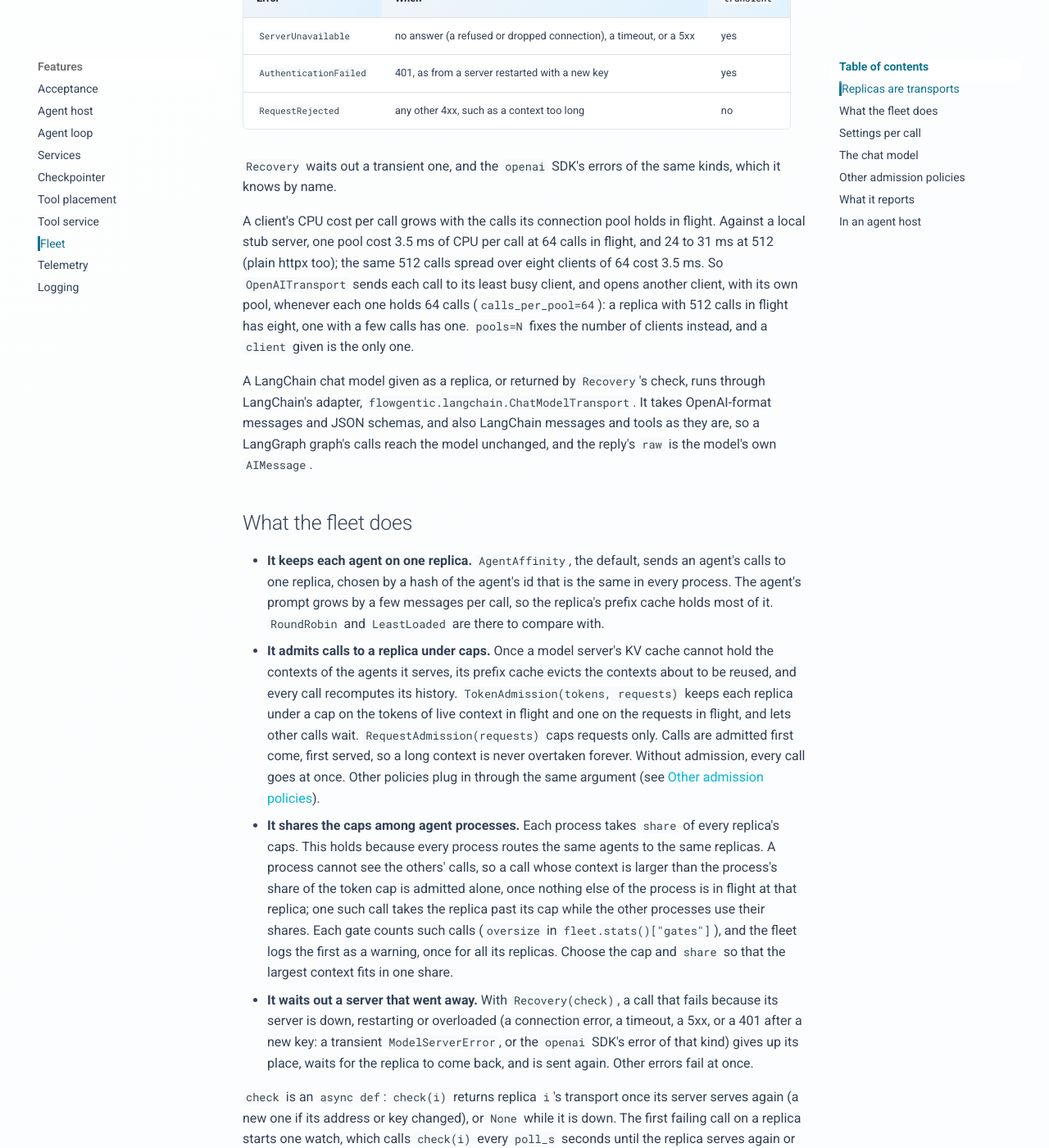
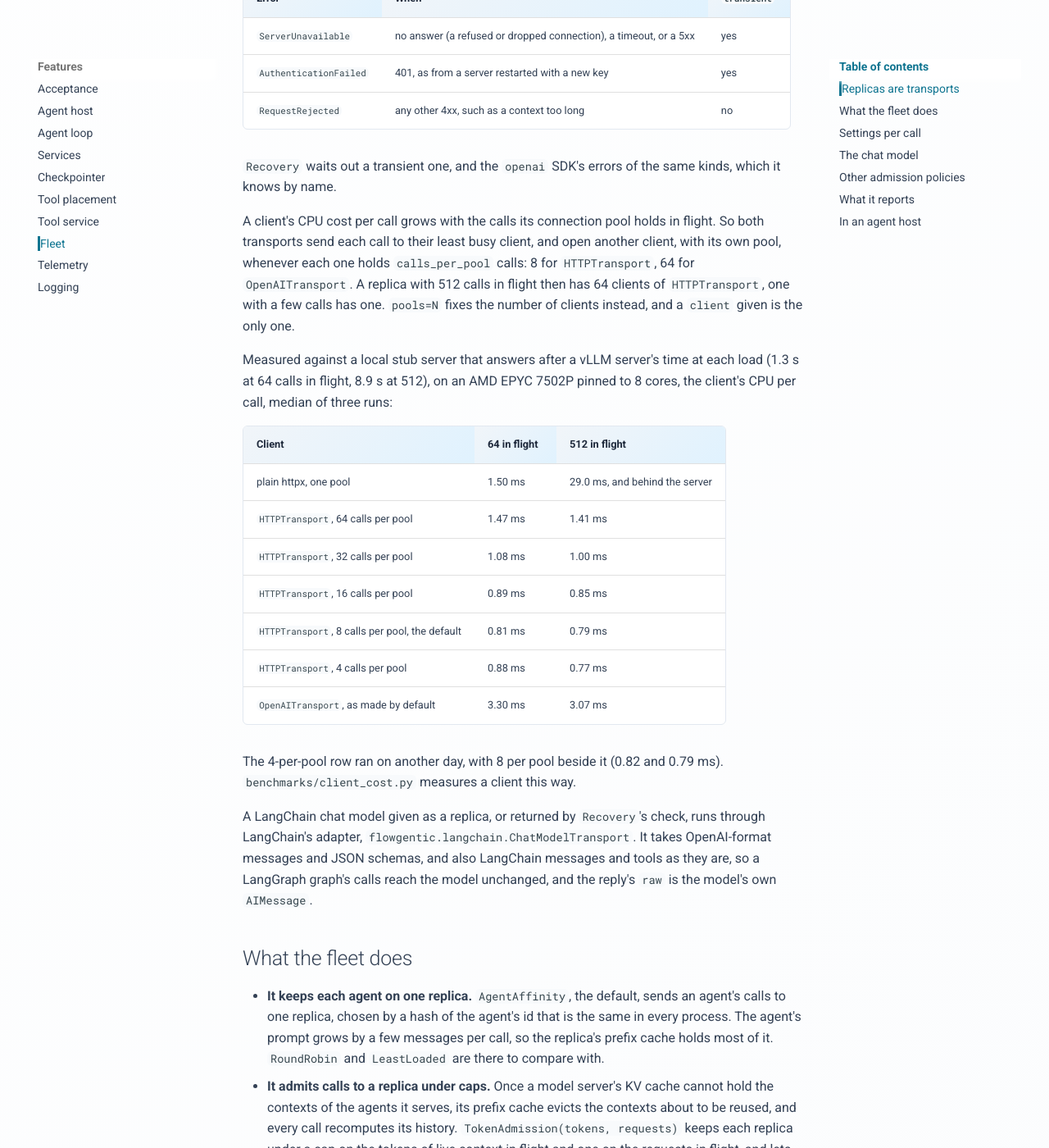
Before and after one commit to stride-research/flowgentic, an MkDocs documentation site: the page built from docs/features/fleet.md, in a window 1280 px wide and 1400 px high, scrolled down 2064 px. Shown: the whole window at 82% size. Built offline with MkDocs 1.6.1 and Material for MkDocs 9.7.7, drawn with Linux system fonts in a browser that asks for light colours; comment, search, counter and statistics services are not loaded.

Commit message:
HTTPTransport: a pool per 8 calls in flight by default
Against a local stub with a vLLM server's times, on 8 pinned cores,
three runs: 8 calls per pool cost 0.81 ms of CPU per call at 64 calls
in flight and 0.79 ms at 512, against 0.89 and 0.85 for 16, 1.08 and
1.00 for 32, 1.47 and 1.41 for 64; 4 per pool cost 0.88 and 0.77, beside
8 at 0.82 and 0.79. The fleet's docs give the table, with plain httpx
on one pool (1.50 ms, 29.0 ms) and OpenAITransport (3.30, 3.07).

```diff
--- a/docs/features/fleet.md
+++ b/docs/features/fleet.md
@@ -90,13 +90,29 @@ server's message, its `status_code` and its `body`:
 kinds, which it knows by name.
 
 A client's CPU cost per call grows with the calls its connection pool holds
-in flight. Against a local stub server, one pool cost 3.5 ms of CPU per call
-at 64 calls in flight, and 24 to 31 ms at 512 (plain httpx too); the same 512
-calls spread over eight clients of 64 cost 3.5 ms. So `OpenAITransport` sends
-each call to its least busy client, and opens another client, with its own
-pool, whenever each one holds 64 calls (`calls_per_pool=64`): a replica with
-512 calls in flight has eight, one with a few calls has one. `pools=N` fixes
-the number of clients instead, and a `client` given is the only one.
+in flight. So both transports send each call to their least busy client, and
+open another client, with its own pool, whenever each one holds
+`calls_per_pool` calls: 8 for `HTTPTransport`, 64 for `OpenAITransport`. A
+replica with 512 calls in flight then has 64 clients of `HTTPTransport`, one
+with a few calls has one. `pools=N` fixes the number of clients instead, and
+a `client` given is the only one.
+
+Measured against a local stub server that answers after a vLLM server's time
+at each load (1.3 s at 64 calls in flight, 8.9 s at 512), on an AMD EPYC 7502P
+pinned to 8 cores, the client's CPU per call, median of three runs:
+
+| Client | 64 in flight | 512 in flight |
+| --- | --- | --- |
+| plain httpx, one pool | 1.50 ms | 29.0 ms, and behind the server |
+| `HTTPTransport`, 64 calls per pool | 1.47 ms | 1.41 ms |
+| `HTTPTransport`, 32 calls per pool | 1.08 ms | 1.00 ms |
+| `HTTPTransport`, 16 calls per pool | 0.89 ms | 0.85 ms |
+| `HTTPTransport`, 8 calls per pool, the default | 0.81 ms | 0.79 ms |
+| `HTTPTransport`, 4 calls per pool | 0.88 ms | 0.77 ms |
+| `OpenAITransport`, as made by default | 3.30 ms | 3.07 ms |
+
+The 4-per-pool row ran on another day, with 8 per pool beside it (0.82 and
+0.79 ms). `benchmarks/client_cost.py` measures a client this way.
 
 A LangChain chat model given as a replica, or returned by `Recovery`'s check,
 runs through LangChain's adapter, `flowgentic.langchain.ChatModelTransport`.
```
Also changed, not shown: CHANGELOG.md (+3 -3 lines), 1 other file.
